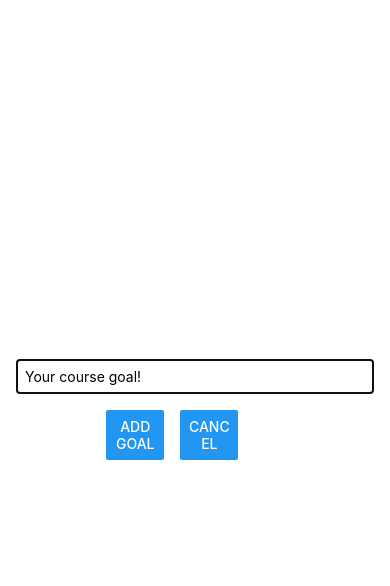
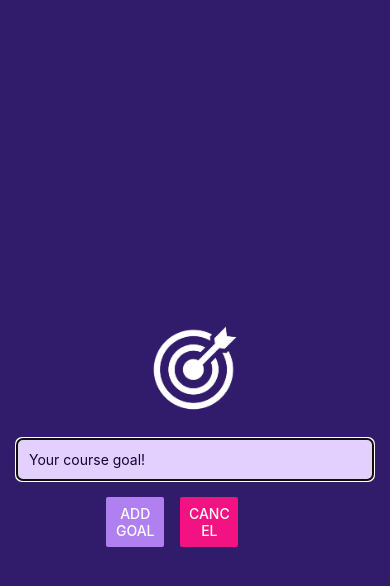
Before and after one commit to gguilhermelopes/react-native-course-goals-app, a React Native app: screen / in a window 390 px wide. Both pictures are taken after a click on the button "ADD NEW GOAL". Shown: the top 586 px of the page. Built offline with nearby package versions, Linux system fonts and the light colour scheme.

Commit message:
style: change background and add image

```diff
--- a/App.js
+++ b/App.js
@@ -7,6 +7,7 @@
   Modal,
   Button,
 } from "react-native";
+import { StatusBar } from "expo-status-bar";
 import GoalInput from "./components/GoalInput";
 import GoalItem from "./components/GoalItem";
 
@@ -38,8 +39,10 @@
   };
 
   return (
+    <>
+      <StatusBar style="light" />
       <View style={styles.appContainer}>
-      <Button title="Add New Goal" color="#5e0acc" onPress={handleModalOn} />
+        <Button title="Add New Goal" color="#b180f0" onPress={handleModalOn} />
         <Modal visible={modalOn} animationType="slide">
           <View style={styles.inputContainer}>
             <GoalInput onAddGoal={addGoalHandler} onCancel={handleModalOff} />
@@ -58,6 +61,7 @@
           />
         </View>
       </View>
+    </>
   );
 };
 
@@ -74,12 +78,10 @@
     justifyContent: "center",
     padding: 16,
     alignItems: "center",
-    marginBottom: 24,
-    borderBottomWidth: 1,
-    borderBottomColor: "#ccc",
+    backgroundColor: "#311b6b",
   },
-
   goalsContainer: {
     flex: 5,
+    marginTop: 32,
   },
 });
--- a/app.json
+++ b/app.json
@@ -6,14 +6,13 @@
     "orientation": "portrait",
     "icon": "./assets/icon.png",
     "userInterfaceStyle": "light",
+    "backgroundColor": "#1e085a",
     "splash": {
       "image": "./assets/splash.png",
       "resizeMode": "contain",
       "backgroundColor": "#ffffff"
     },
-    "assetBundlePatterns": [
-      "**/*"
-    ],
+    "assetBundlePatterns": ["**/*"],
     "ios": {
       "supportsTablet": true
     },
--- a/components/GoalInput.js
+++ b/components/GoalInput.js
@@ -1,5 +1,5 @@
 import { useState } from "react";
-import { StyleSheet, TextInput, Button, View } from "react-native";
+import { StyleSheet, TextInput, Button, View, Image } from "react-native";
 
 const GoalInput = ({ onAddGoal, onCancel }) => {
   const [inputGoal, setInputGoal] = useState("");
@@ -15,6 +15,10 @@
 
   return (
     <>
+      <Image
+        style={styles.image}
+        source={require("../assets/images/goal.png")}
+      />
       <TextInput
         style={styles.textInput}
         placeholder="Your course goal!"
@@ -23,10 +27,10 @@
       />
       <View style={styles.buttonContainer}>
         <View style={styles.button}>
-          <Button title="Add Goal" onPress={addGoalHandler} />
+          <Button title="Add Goal" onPress={addGoalHandler} color="#b180f0" />
         </View>
         <View style={styles.button}>
-          <Button title="Cancel" onPress={onCancel} />
+          <Button title="Cancel" onPress={onCancel} color="#f31282" />
         </View>
       </View>
     </>
@@ -36,9 +40,17 @@
 const styles = StyleSheet.create({
   textInput: {
     borderWidth: 1,
-    borderColor: "#ccc",
+    borderColor: "#e4d0ff",
+    backgroundColor: "#e4d0ff",
+    color: "#120438",
+    borderRadius: 6,
     width: "100%",
-    padding: 8,
+    padding: 12,
+  },
+  image: {
+    width: 100,
+    height: 100,
+    margin: 20,
   },
   buttonContainer: {
     marginTop: 16,
```
Also changed, not shown: assets/images/goal.png (added). Lines whose indentation alone changed are shown as unchanged.
